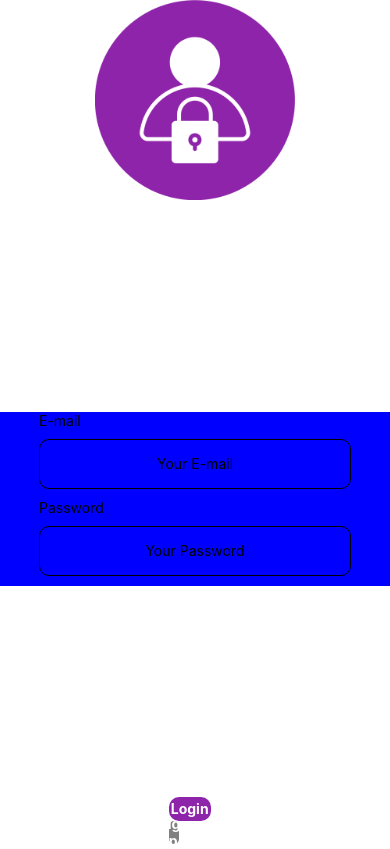
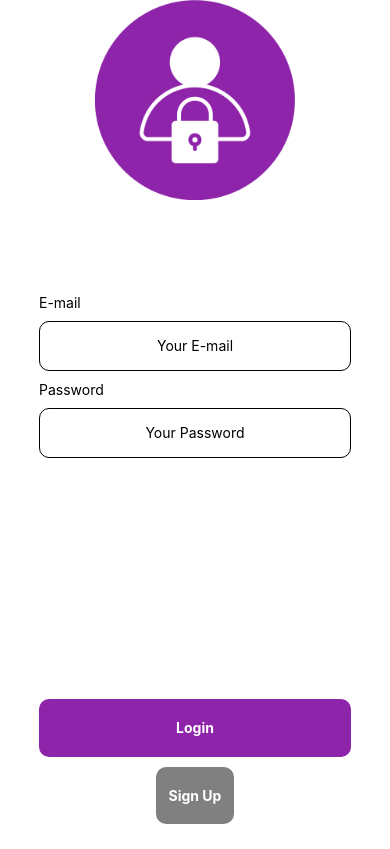
Before and after one commit to erenavar/login-page, a React Native app: screen /Home in a window 390 px wide. Built offline with nearby package versions, Linux system fonts and the light colour scheme.

Commit message:
complete login screen css

```diff
--- a/src/components/Loading.js
+++ b/src/components/Loading.js
@@ -1,4 +1,10 @@
-import { ActivityIndicator, StyleSheet, Text, View } from "react-native";
+import {
+  ActivityIndicator,
+  SafeAreaView,
+  StyleSheet,
+  Text,
+  View,
+} from "react-native";
 import React from "react";
 
 const Loading = () => {
@@ -16,7 +22,7 @@ const styles = StyleSheet.create({
   container: {
     position: "absolute",
     width: "100%",
-    height: "100%",
+    height: "110%",
     alignItems: "center",
     justifyContent: "center",
     backgroundColor: "lightgray",
--- a/src/screens/HomeScreen.js
+++ b/src/screens/HomeScreen.js
@@ -70,9 +70,9 @@ const HomeScreen = () => {
           alignItems: "center",
         }}
       >
-        {data.map((item) => {
+        {data.map((item, index) => {
           return (
-            <View style={styles.dataLine}>
+            <View style={styles.dataLine} key={index}>
               <Text style={styles.text}>{item.brand}</Text>
               <Text style={styles.text}>{item.model}</Text>
               <Text style={styles.text}>{item.modelYear}</Text>
--- a/src/screens/LoginScreen.js
+++ b/src/screens/LoginScreen.js
@@ -1,5 +1,5 @@
 import { useEffect, useState } from "react";
-import { Image, StyleSheet, View } from "react-native";
+import { Dimensions, Image, StyleSheet, View } from "react-native";
 import CustomTextInput from "../components/CustomTextInput";
 import { useDispatch, useSelector } from "react-redux";
 import CustomButton from "../components/CustomButton";
@@ -78,13 +78,17 @@ const styles = StyleSheet.create({
     height: 200,
   },
   inputArea: {
+    flex: 0.5,
     width: "100%",
-    backgroundColor: "blue",
     alignItems: "center",
   },
 
   buttonArea: {
-    flex: 0.1,
+    width: "100%",
+    flex: 0.2,
+    alignItems: "center",
+    gap: 10,
+    paddingBottom: 20,
   },
   signUpButton: {
     marginTop: 40,
```
